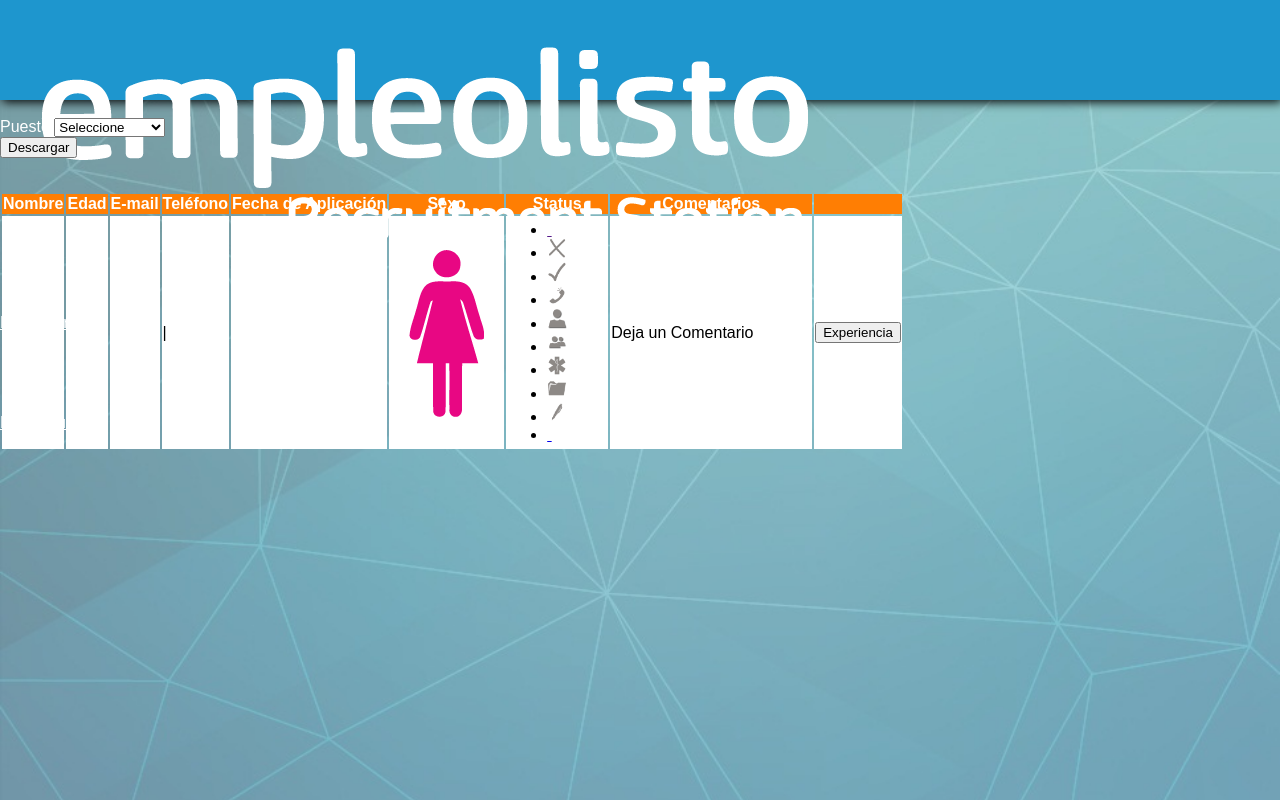
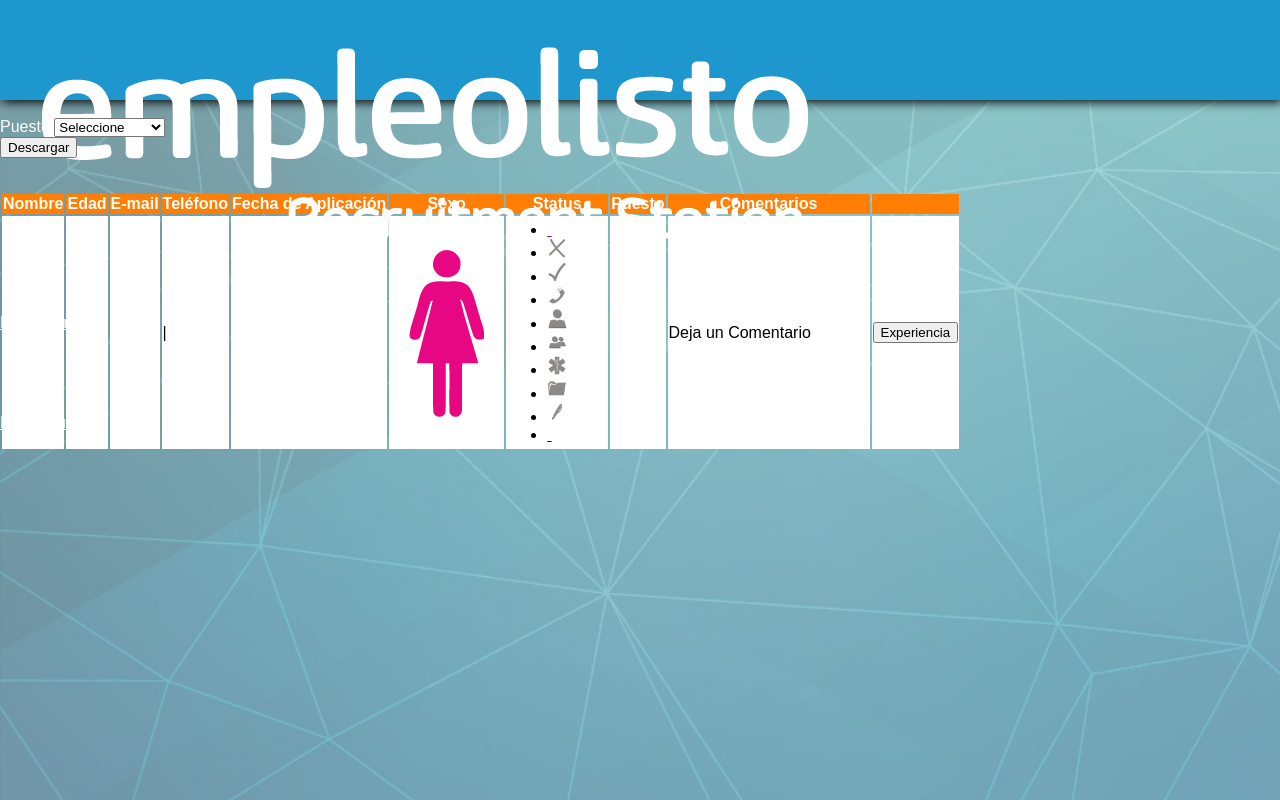
Before and after one commit to jaimeirazabal1/empleolisto, a PHP site: template default/app/views/RS/misPerfiles.phtml in a window 1280 px wide. Run offline with PHP 8.4, Linux system fonts and the light colour scheme; the template is opened without the code that fills it: most values are stand-ins (such as "Sample title", 1, 10 or a date in 2020); data that the repository does not hold is empty; some libraries are stand-ins or nearby versions.

Commit message:
agregando puesto a verPerfiles

```diff
--- a/default/app/views/RS/misPerfiles.phtml
+++ b/default/app/views/RS/misPerfiles.phtml
@@ -185,6 +185,7 @@
 					<th>Fecha de Aplicación</th>
 					<th>Sexo</th>
 					<th>Status</th>
+					<th>Puesto</th>
 					<th>Comentarios</th>
 					<th></th>
 				</thead>
@@ -268,6 +269,7 @@
 							</ul>
 							</div>
 						</td>
+						<td><?php echo $perfiles[$i]->puesto ?></td>
 						<td style="width:200px" contenteditable="true" class="comentarios" id="<?php echo $perfiles[$i]->id ?>">
 							<?php if (!$perfiles[$i]->comentario): ?>
 								Deja un Comentario
--- a/default/app/views/RS/verPerfiles.phtml
+++ b/default/app/views/RS/verPerfiles.phtml
@@ -186,6 +186,7 @@
 							<th>Fecha de Aplicación</th>
 							<th>Sexo</th>
 							<th>Status</th>
+							<th>Puesto</th>
 							<th>Comentarios</th>
 							<th></th>
 						</thead>
@@ -273,6 +274,7 @@
 									</ul>
 									</div>
 								</td>
+								<td><?php echo $perfiles[$i]->puesto ?></td>
 								<td style="width:200px" class="comentarios" id="<?php echo $perfiles[$i]->id ?>">
 									<?php if (!$perfiles[$i]->comentario): ?>
 										Deja un Comentario
```
